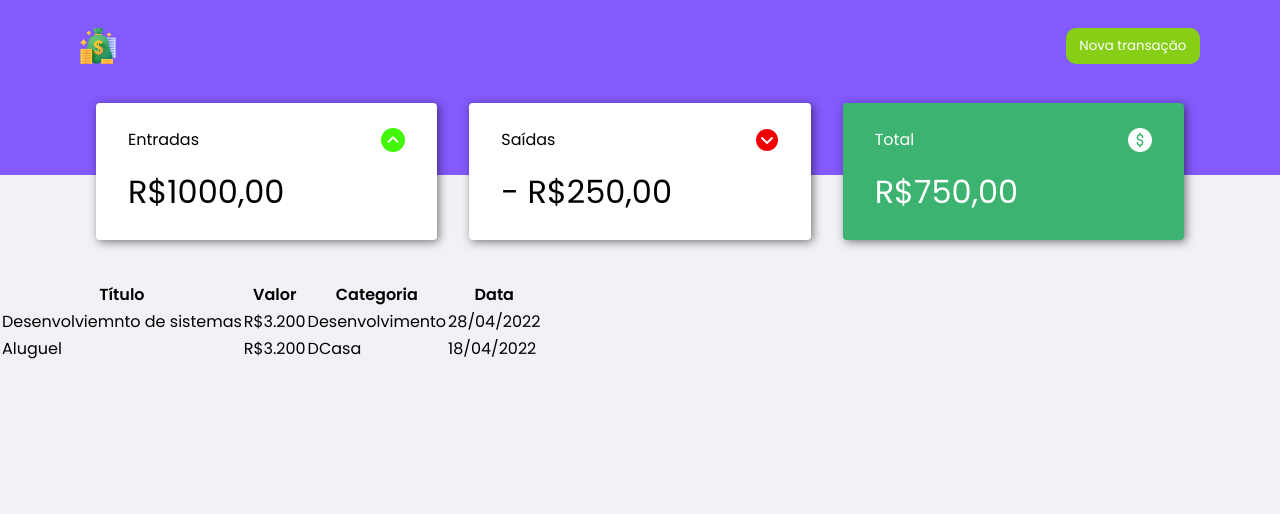
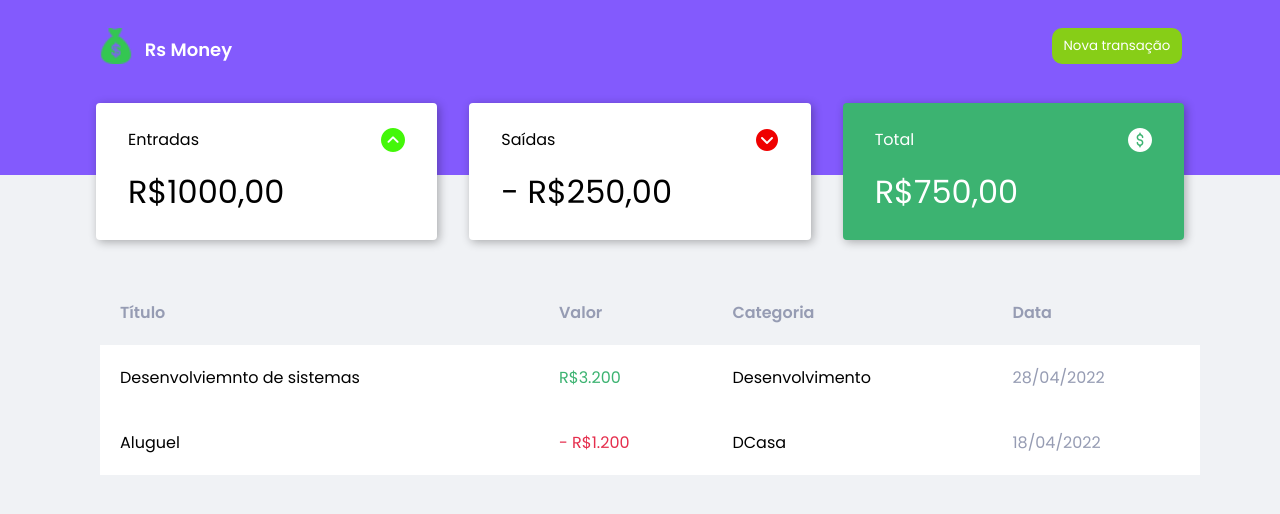
Before and after one commit to Raul26-tech/rs_money, a React (Create React App) app: page / in a window 1280 px wide. Shown: the top 514 px of the page. Built offline with nearby package versions, Linux system fonts and the light colour scheme; no server answers; what miragejs would draw is missing.

Commit message:
Atualizando as tabelas

```diff
--- a/src/App.tsx
+++ b/src/App.tsx
@@ -1,16 +1,35 @@
-import React from "react";
+import { useState } from "react";
+import Modal from "react-modal";
 import { Dashboard } from "./components/Dashboard";
+import {NewTransactionModal} from './components/NewTransactionModal'
 import { Header } from "./components/Header";
 import { TransactionTable } from "./components/TransactionTable";
 import { GlobalStyle } from "./styles/global";
 
+Modal.setAppElement('#root')
+
 function App() {
+  const [isNewTransactionModalOpen, setIsNewTransactionModalOpen] =
+    useState(false);
+
+  function handleOpenNewTransactionModal() {
+    setIsNewTransactionModalOpen(true);
+  }
+
+  function handleCloseNewTransactionModal() {
+    setIsNewTransactionModalOpen(false);
+  }
+
   return (
     <>
-      <Header />
+      <Header onOpenNewTransactionModal={handleOpenNewTransactionModal}/>
       <Dashboard />
+      <NewTransactionModal
+       isOpen={isNewTransactionModalOpen}
+       onRequestClose={handleCloseNewTransactionModal}
+       />
       <GlobalStyle />
-      <TransactionTable/>
+      <TransactionTable />
     </>
   );
 }
--- a/src/components/Header/index.tsx
+++ b/src/components/Header/index.tsx
@@ -1,35 +1,21 @@
 import { Conatiner, Content } from "./styles";
-import Modal from "react-modal";
 import logoImg from "../../assets/logoImg.png";
-import { useState } from "react";
 
-export function Header() {
-  const [isNewTransactionModalOpen, setIsNewTransactionModalOpen] =
-    useState(false);
+interface HeaderProps {
+  onOpenNewTransactionModal: () => void
+}
 
-  function handleOpenNewTransactionModal() {
-    setIsNewTransactionModalOpen(true);
-  }
 
-  function handleCloseNewTransactionModal() {
-    setIsNewTransactionModalOpen(false);
-  }
-
+export function Header({onOpenNewTransactionModal}: HeaderProps) {
   return (
     <>
       <Conatiner>
         <Content>
           <img src={logoImg} alt="rs money" />
-          <button type="button" onClick={handleOpenNewTransactionModal}>
+          <p>Rs Money</p>
+          <button type="button" onClick={onOpenNewTransactionModal}>
             Nova transação
           </button>
-
-          <Modal
-            isOpen={isNewTransactionModalOpen}
-            onRequestClose={handleCloseNewTransactionModal}
-          >
-            <h2>Cadastrar transação</h2>
-          </Modal>
         </Content>
       </Conatiner>
     </>
--- a/src/components/Header/styles.ts
+++ b/src/components/Header/styles.ts
@@ -8,10 +8,19 @@ export const Conatiner = styled.div`
 `;
 
 export const Content = styled.div`
-  max-width: 1120px;
+  max-width: 1084px;
   margin: -0.75rem auto;
   margin-bottom: 2rem;
 
+  p {
+    color: #fff;
+    font-weight: bold;
+    font-size: 18px;
+    position: relative;
+    top: -40px;
+    left: 1%;
+    display: inline-block;
+  }
 
   img {
     margin-bottom: 2rem;
--- /dev/null
+++ b/src/components/NewTransactionModal/index.tsx
@@ -0,0 +1,21 @@
+import Modal from 'react-modal'
+
+
+interface NewTransactionModalPros {
+    isOpen:boolean;
+    onRequestClose: () => void
+
+
+}
+
+export function NewTransactionModal({isOpen, onRequestClose}: NewTransactionModalPros ) {
+
+    return (
+        <Modal
+        isOpen={isOpen}
+        onRequestClose={onRequestClose}
+      >
+        <h2>Cadastrar transação</h2>
+      </Modal>
+    )
+}
--- /dev/null
+++ b/src/components/NewTransactionModal/styles.ts
@@ -0,0 +1,5 @@
+import styled from "styled-components";
+
+export const Container = styled.div`
+
+`
--- a/src/components/Sumary/styles.ts
+++ b/src/components/Sumary/styles.ts
@@ -12,7 +12,7 @@ export const Container = styled.div`
         background: var(--shape);
         padding: 1.5rem 2rem;
         border-radius: 0.25rem;
-        box-shadow: 2px 2px 10px rgba(0,0,0,0.5);
+        box-shadow: 2px 2px 10px rgba(0,0,0,0.3);
         transition: 0.3s;
     }
 
--- a/src/components/TransactionTable/index.tsx
+++ b/src/components/TransactionTable/index.tsx
@@ -4,13 +4,13 @@ import { Container } from "./styles";
 
 export function TransactionTable() {
   useEffect(() => {
-    api.get("/transactions")
-      .then((response) => console.log(response.data));
+    api.get("/transactions").then((response) => console.log(response.data));
   }, []);
 
   return (
     <>
       <Container>
+        <div className="resposivity">
           <table>
             <thead>
               <tr>
@@ -30,12 +30,13 @@ export function TransactionTable() {
               </tr>
               <tr>
                 <td>Aluguel</td>
-              <td className="withdraw">R$3.200</td>
+                <td className="withdraw">- R$1.200</td>
                 <td>DCasa</td>
                 <td>18/04/2022</td>
               </tr>
             </tbody>
           </table>
+        </div>
       </Container>
     </>
   );
--- a/src/components/TransactionTable/styles.ts
+++ b/src/components/TransactionTable/styles.ts
@@ -1,6 +1,53 @@
 import styled from "styled-components";
 
 export const Container = styled.section`
+    width: 100%;
+    max-width: 1100px;
+    background: var(--background);
+
+    table {
+        width: 100%;
+        margin: 0 6.25rem;
+        align-items: center;
+        text-align: left;
+        padding: 2.5rem 1.5rem;
+        border-collapse: collapse;
+    }
+
+    thead {
+        padding: 1rem 2.5rem;
+        color: var(--text-body);
+        border-spacing: 1rem 2.5rem;
+    }
+
+    tr,th, td {
+        text-align: left;
+        padding: 20px;
+    }
+
+    td:last-child{
+        color: var(--text-body);
+    }
+
+    tbody{
+        background: #fff;
+        margin: 1rem;
+    }
+
+    .deposit {
+        color: var(--green);
+    }
+
+    .withdraw {
+        color: var(--red);
+    }
 
 
+    @media screen and (max-width: 1215px) {
+        .resposivity{
+            display: block;
+            overflow-x:auto;
+        }
+    }
+
 `
```
Also changed, not shown: src/assets/logoImg.png. Lines whose indentation alone changed are shown as unchanged.
